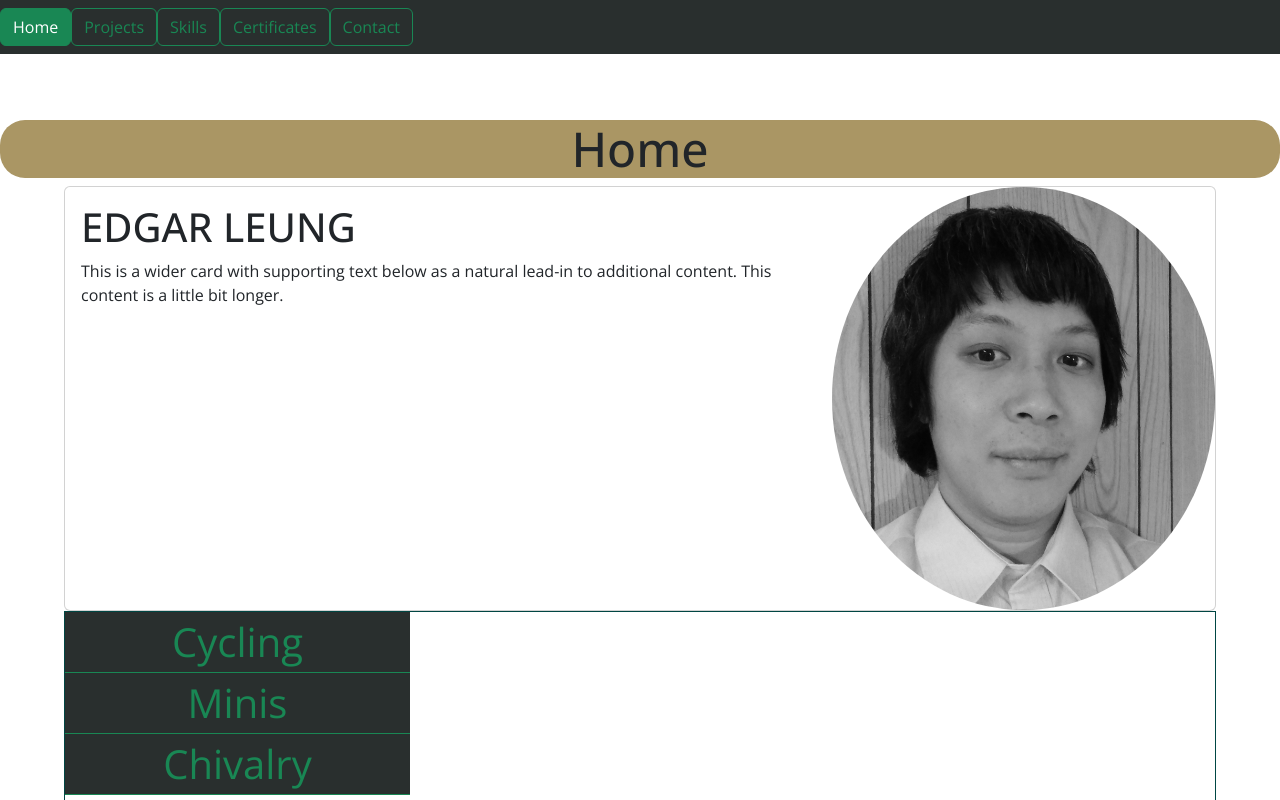
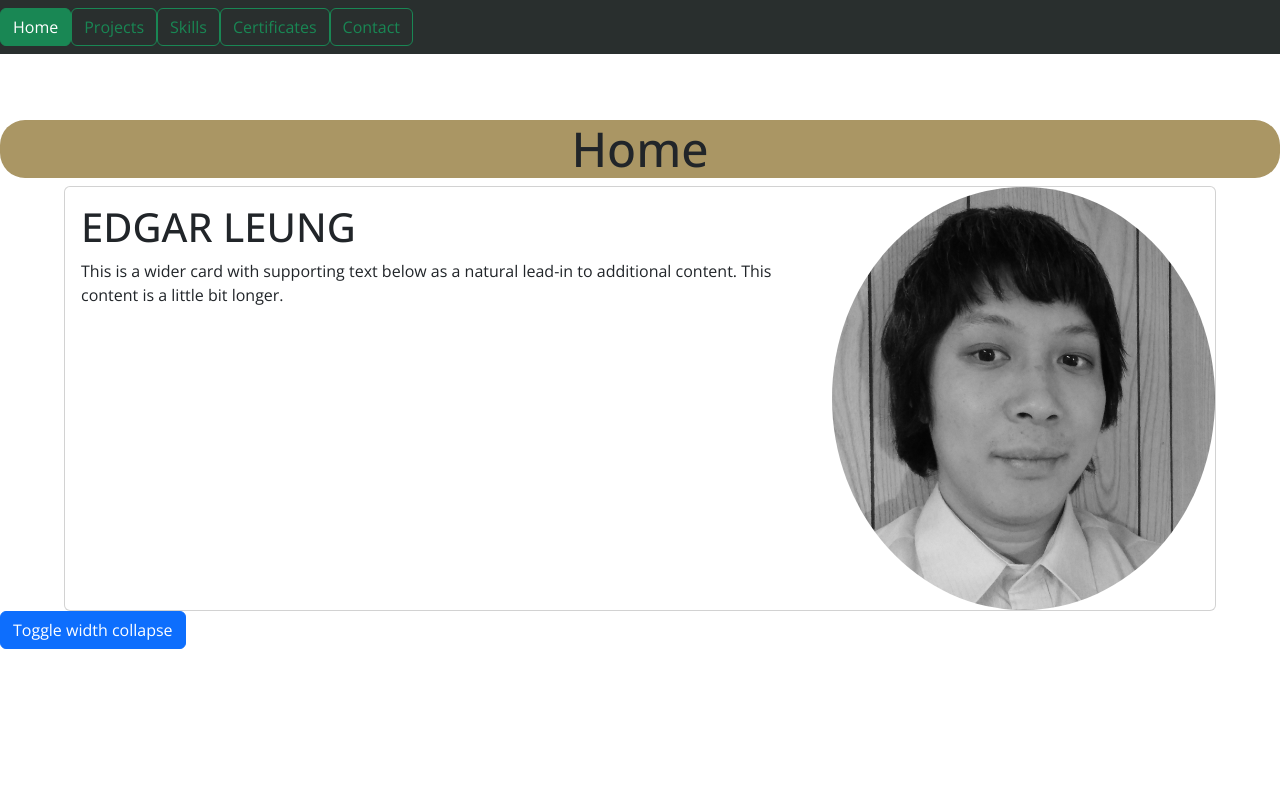
Before and after one commit to Eds-Dbug/profile2, a React (Create React App) app: page /home in a window 1280 px wide. Shown: the top 800 px of the page. Built offline with nearby package versions, Linux system fonts and the light colour scheme.

Commit message:
create dropdown for hobbies section

```diff
--- a/src/routes/Hobbies.tsx
+++ b/src/routes/Hobbies.tsx
@@ -31,7 +31,20 @@ export default function Hobbies() {
 					</div>
 				</div>
 			</div>
+			<p>
+				<button
+					className="btn btn-primary"
+					type="button"
+					data-bs-toggle="collapse"
+					data-bs-target="#collapseWidthExample"
+					aria-expanded="false"
+					aria-controls="collapseWidthExample"
+				>
+					Toggle width collapse
+				</button>
+			</p>
 
+			<div className="collapse " id="collapseWidthExample">
 				<section className="home__hobbies">
 					<div className="home__hobbies--sidebar">
 						<HobbiesSideBar />
@@ -40,6 +53,7 @@ export default function Hobbies() {
 						<Outlet />
 					</div>
 				</section>
+			</div>
 		</>
 	);
 }
```
Also changed, not shown: 1 other file (tests, documents, lock files or other folders). Lines whose indentation alone changed are shown as unchanged.
